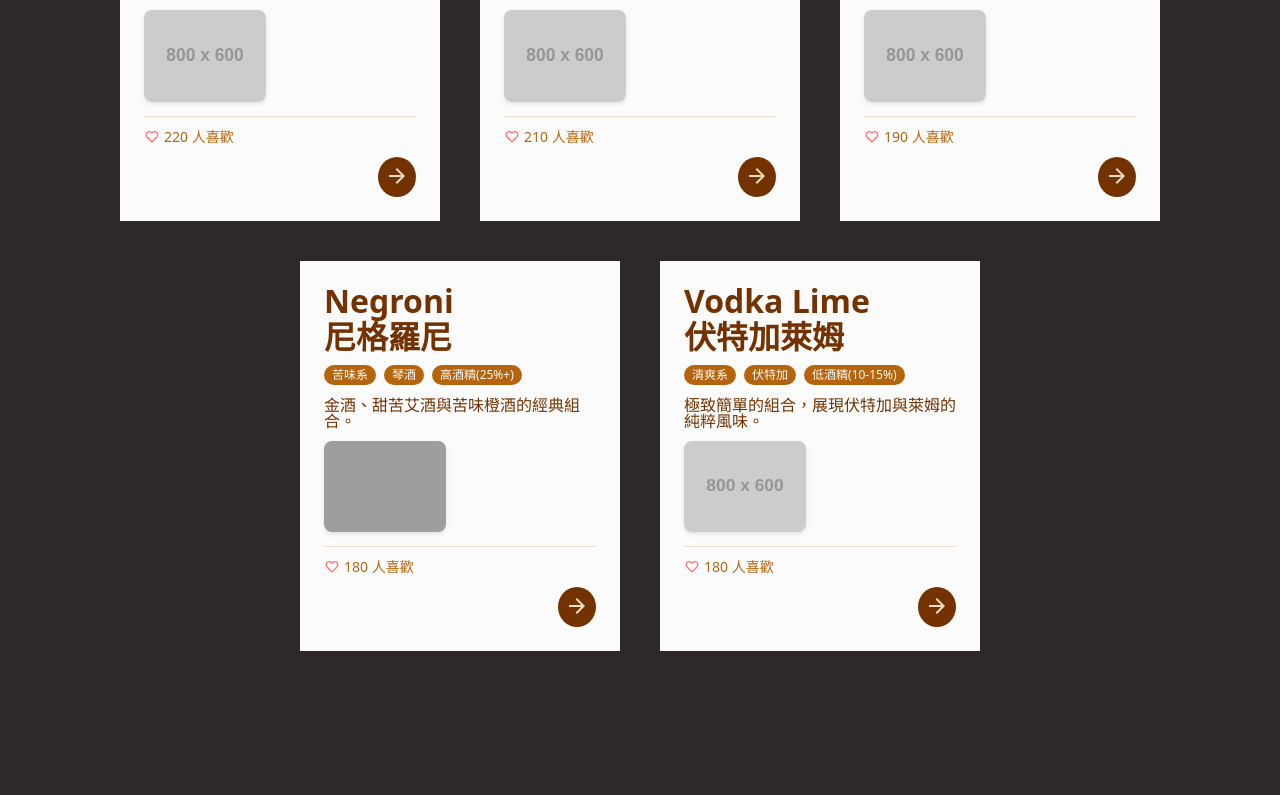
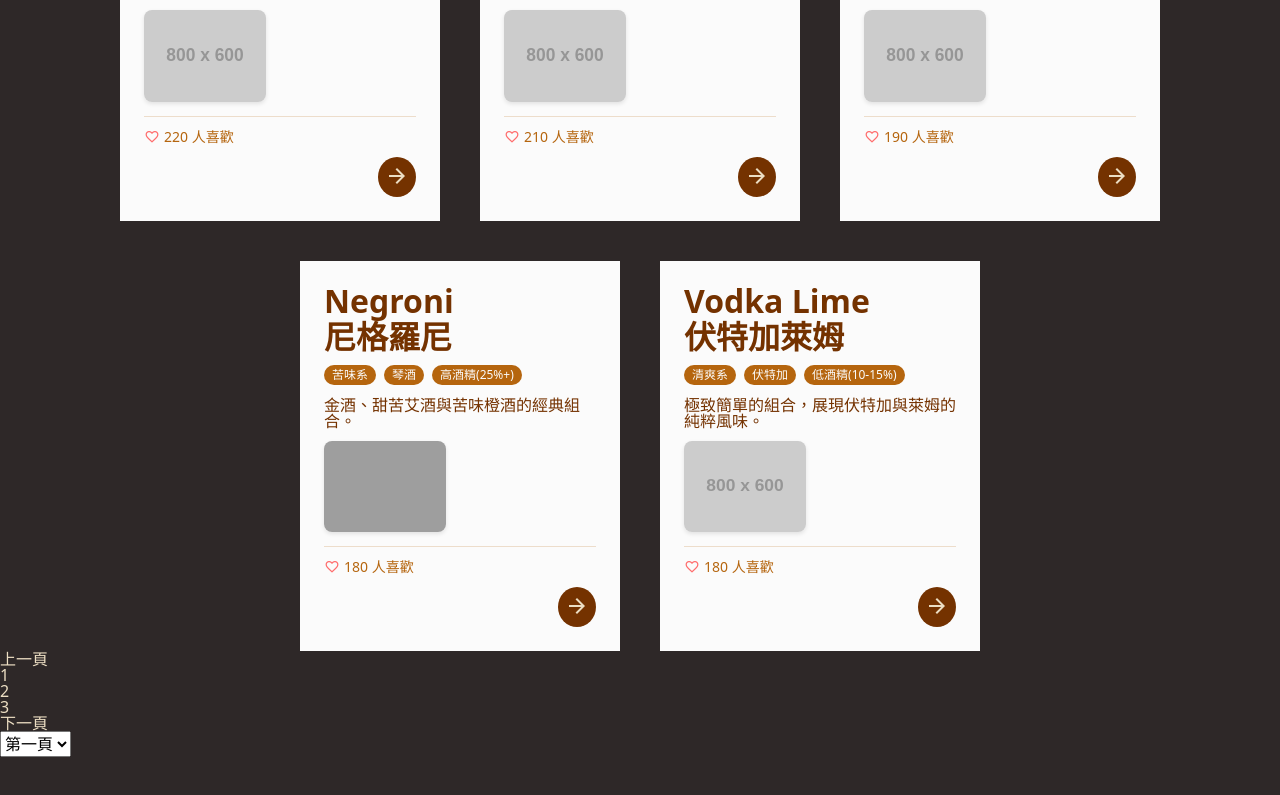
Before and after one commit to vicfirth5a/sip-search-project, a React (Vite) app: page /sip-search-project/recipes in a window 1280 px wide. Shown: the part 7323-8118 px from the top of the page. Before the commit the page ends 8022 px from the top, so only its background shows below. Built offline with nearby package versions, Linux system fonts and the light colour scheme; grey boxes are pictures that could not be loaded.

Commit message:
新增分頁功能前

```diff
--- a/src/components/RecipeResults.jsx
+++ b/src/components/RecipeResults.jsx
@@ -6,19 +6,6 @@ import RecipeCard from "./RecipeCard";
 
 export default function RecipeResults() {
   const [sortDescending, setSortDescending] = useState(true);
-
-//   function sortByLikes(recipes, sortLikesDescending) {
-//   return recipes.sort((a, b) => {
-//     return sortLikesDescending === true
-//       ?b.likes - a.likes:a.likes - b.likes;
-//   });
-// }
-
-// function handleSort(recipes){
-//   setSortLikesDescending(pre=>!pre)
-//   sortByLikes(recipes, sortLikesDescending)
-// }
-
 
   //從首頁跳轉過來酒譜頁之後，用來讀取URL參數
   //使用useSearchParams可以在切換網址時re-render，使用內建的URLSearchParams則不會re-render
@@ -99,7 +86,7 @@ export default function RecipeResults() {
   };
 //先過濾，再排序
   const filteredRecipes = filterRecipes();
-const sortedRecipes=sortRecipesByLikes(filteredRecipes)
+  const sortedRecipes=sortRecipesByLikes(filteredRecipes)
 
   //取得篩選條件物件，後續拿來裝飾樣式
   const activeFilters = getFiltersFromURL();
@@ -217,6 +204,26 @@ const sortedRecipes=sortRecipesByLikes(filteredRecipes)
           );
         })} */}
       </div>
+
+      {/* 頁碼區 */}
+      {/* 希望每次最多出現6個RecipeCard，<li>最多出現10個頁碼，<select>裡面有所有的頁碼可以選擇 */}
+      <div className="recipe-pagination">
+          <ul>
+            <li>上一頁</li>
+            <li>1</li>
+            <li>2</li>
+            <li>3</li>
+            <li>下一頁</li>
+
+          </ul>
+
+          <select value='共3頁'>
+            <option>
+              第一頁
+            </option>
+          </select>
+
+      </div>
     </section>
   );
 }
```
